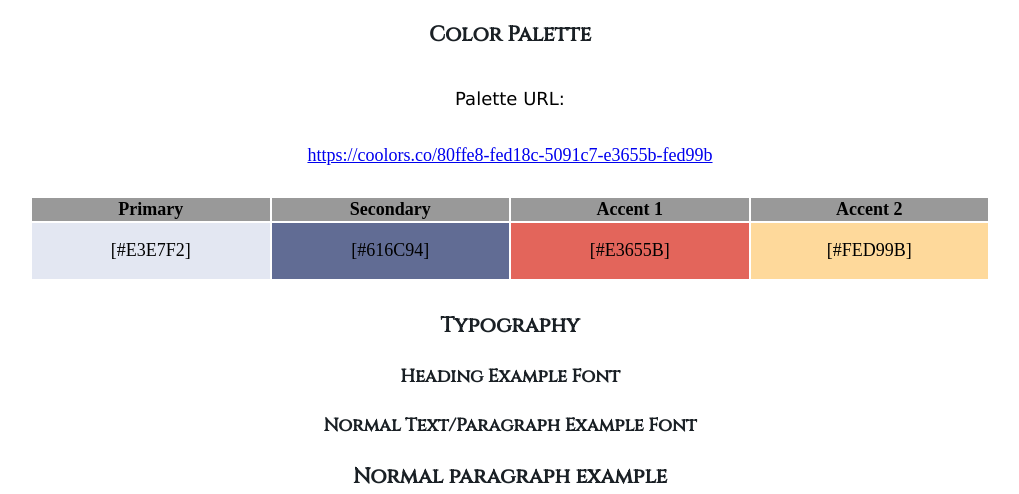
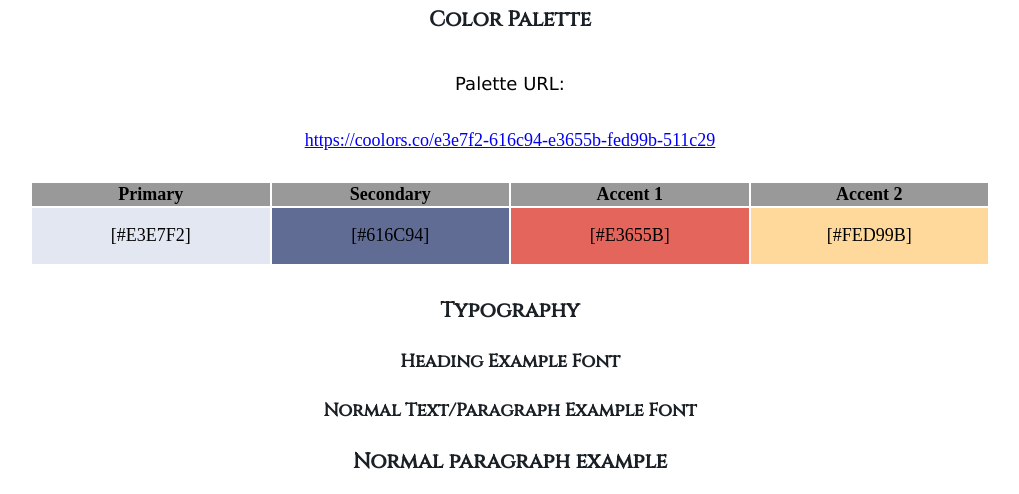
Before and after one commit to anborges1/wdd130, a plain HTML site: page wwr/site-plan-rafting.html in a window 1280 px wide. Shown: the part 1273-1767 px from the top of the page, without its empty margins (130-1149 px from the left). Drawn offline with Linux system fonts and the light colour scheme.

Commit message:
css rev.

```diff
--- a/wwr/site-plan-rafting.html
+++ b/wwr/site-plan-rafting.html
@@ -12,7 +12,7 @@
 <body>
     <header>
         <h1>Bela Vista Rafting co. Site Plan</h1>
-        <h2>Andre Nogueira Borges</h2>
+        <div>Andre Nogueira Borges</div>
         <h2>WDD130 - 2023</h2>
     </header>
     <main>
@@ -40,8 +40,8 @@
 
         <h3>Color Palette</h3>
         <p>Palette URL:</p>
-        <a href="https://coolors.co/80ffe8-fed18c-5091c7-e3655b-fed99b"
-            target="_blank">https://coolors.co/80ffe8-fed18c-5091c7-e3655b-fed99b</a>
+        <a href="https://coolors.co/e3e7f2-616c94-e3655b-fed99b-511c29"
+            target="_blank">https://coolors.co/e3e7f2-616c94-e3655b-fed99b-511c29</a>
 
         <table class="colors">
         <tr>
```
